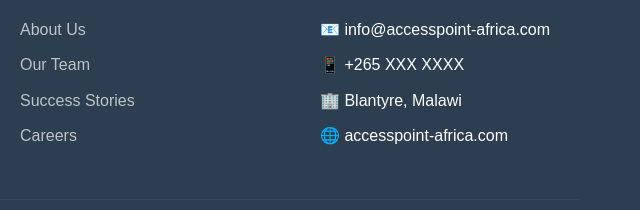
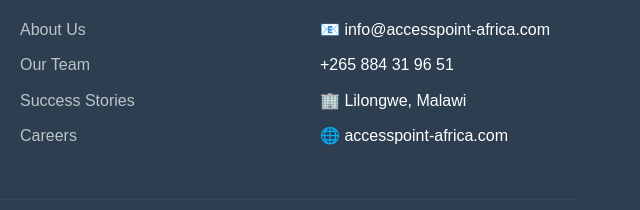
Before and after one commit to Tina210/accesspoint-africa, a plain HTML site: page index.html in a window 1280 px wide. Shown: the part 6843-7053 px from the top of the page, 640-1280 px from the left. Drawn offline with Linux system fonts and the light colour scheme.

Commit message:
phone number

```diff
--- a/index.html
+++ b/index.html
@@ -976,8 +976,8 @@
                     <h3>Contact</h3>
                     <ul>
                         <li>📧 info@accesspoint-africa.com</li>
-                        <li>📱 +265 XXX XXXX</li>
-                        <li>🏢 Blantyre, Malawi</li>
+                        <li>+265 884 31 96 51</li>
+                        <li>🏢 Lilongwe, Malawi</li>
                         <li>🌐 accesspoint-africa.com</li>
                     </ul>
                 </div>
```
